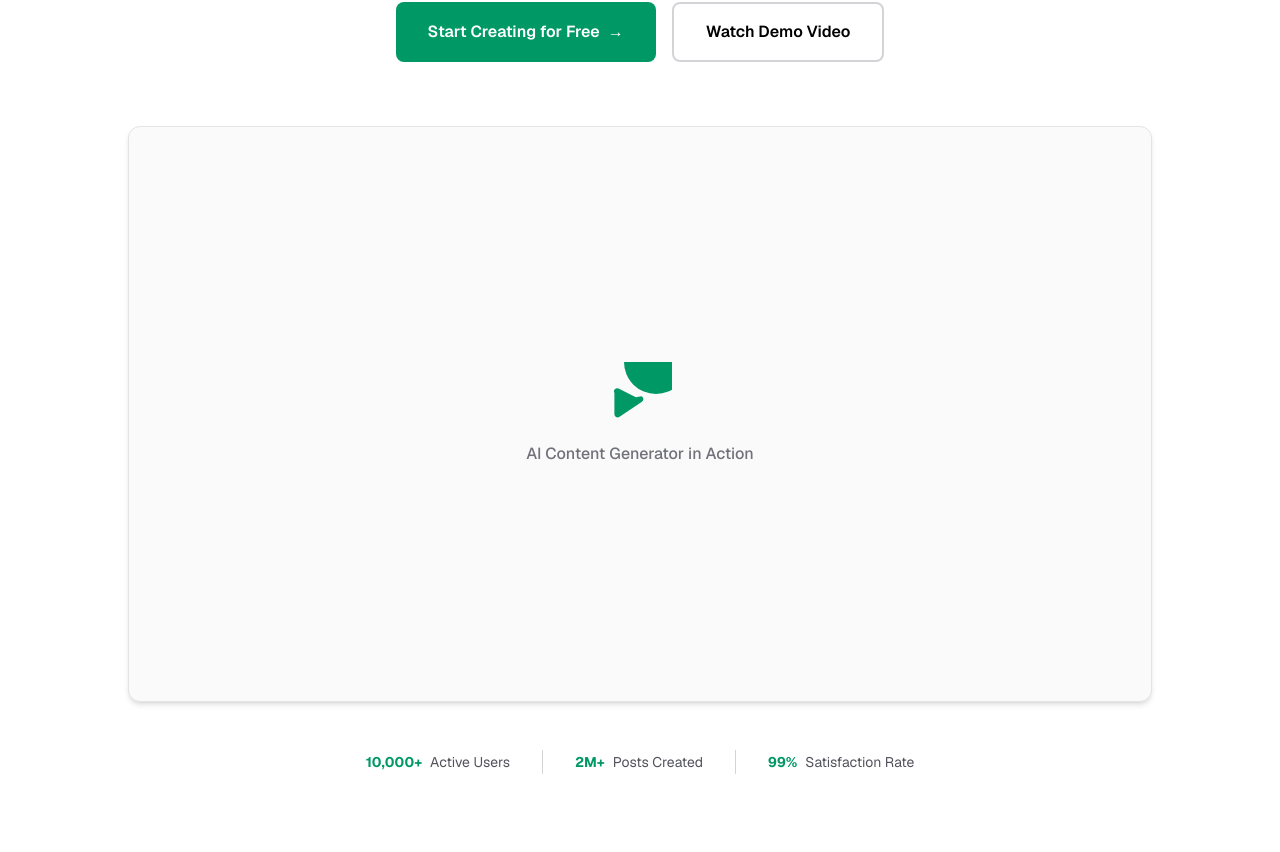
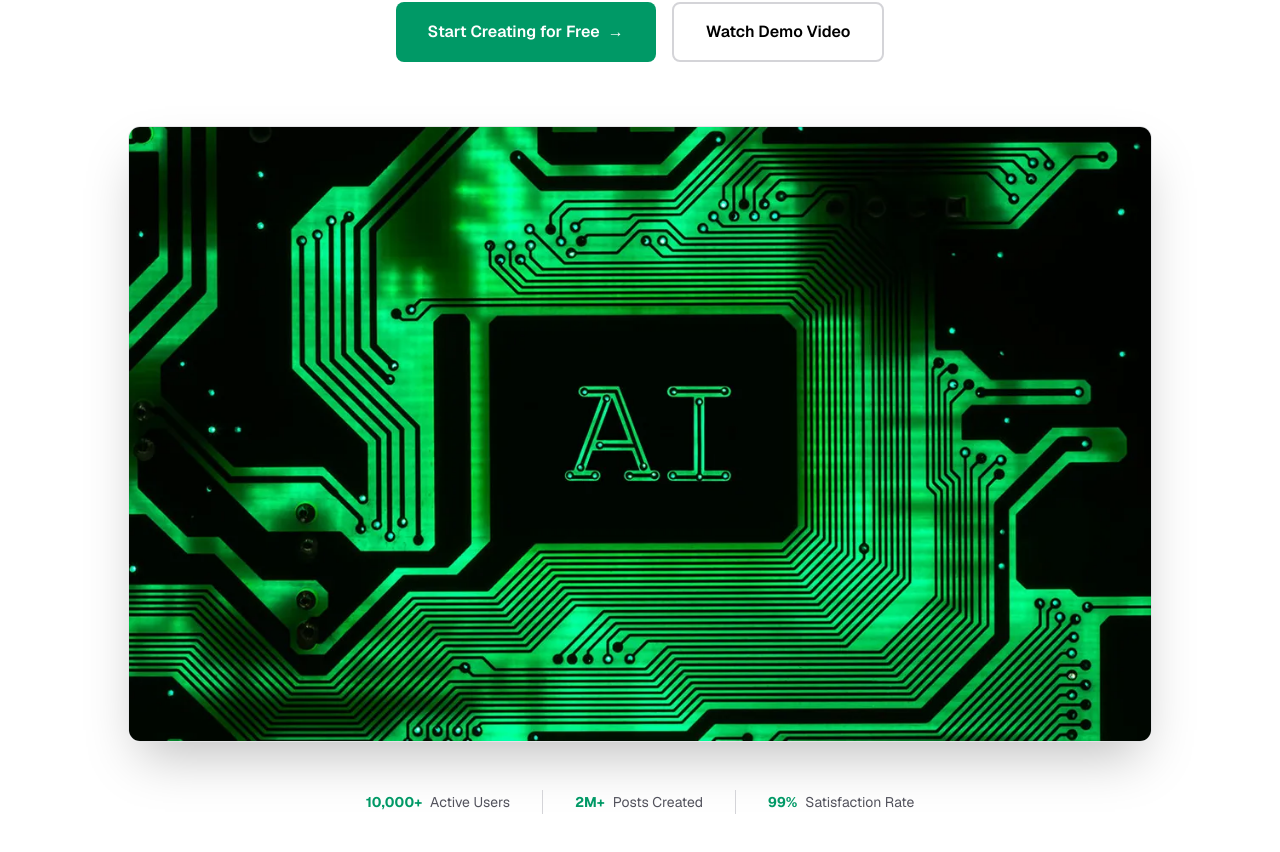
Before and after one commit to PostifyAI-Official/Postify-Ai, a Next.js app: page / in a window 1280 px wide. Shown: the part 636-1488 px from the top of the page. Built offline with nearby package versions, Linux system fonts and the light colour scheme; no server answers.

Commit message:
Add AI circuit board banner to hero section

```diff
--- a/src/app/page.js
+++ b/src/app/page.js
@@ -103,15 +103,12 @@ export default function Home() {
           </div>
 
           {/* Hero Image/Preview */}
-          <div className="rounded-xl overflow-hidden border border-zinc-200 bg-zinc-50 shadow-md">
-            <div className="aspect-video flex items-center justify-center">
-              <div className="text-center">
-                <svg className="w-16 h-16 mx-auto mb-4 text-emerald-600" fill="currentColor" viewBox="0 0 20 20">
-                  <path d="M10 0a10 10 0 1 0 20 0 10 10 0 0 0-20 0zm3.7 11L8.3 8.3A1 1 0 0 0 7 9.7v6.6a1 1 0 0 0 1.5.9l7-4.7a1 1 0 0 0 0-1.8z" transform="translate(-5 0)"/>
-                </svg>
-                <p className="text-zinc-500 font-medium">AI Content Generator in Action</p>
-              </div>
-            </div>
+          <div className="rounded-xl overflow-hidden border border-zinc-200 shadow-2xl">
+            <img
+              src="/banner.webp"
+              alt="AI Content Generator - Postify AI Circuit Board Banner"
+              className="w-full h-auto object-cover"
+            />
           </div>
 
           {/* Trust Badges */}
```
Also changed, not shown: public/banner.webp (added).
